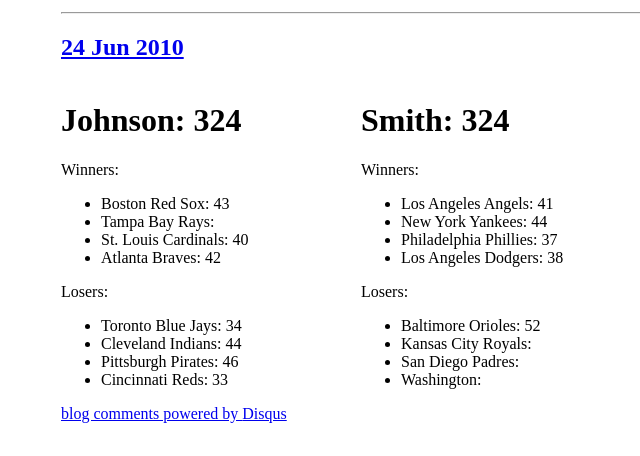
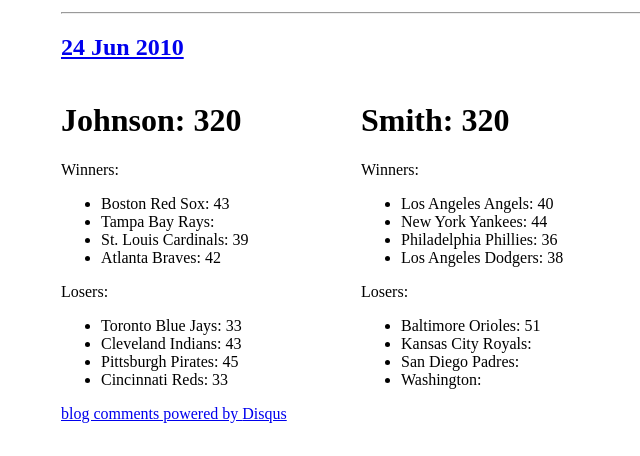
Before and after one commit to travisj/thebet, a Jekyll site: the page built from _posts/2010-06-24-Results.markdown, in a window 1280 px wide. Shown: the part 247-703 px from the top of the page, without its empty margins (279-919 px from the left). Built offline with Jekyll 4.4.1, drawn with Linux system fonts in a browser that asks for light colours; nearby versions of some CDN libraries; Markdown is read by kramdown in place of the engine named in the settings; comment, search, counter and statistics services are not loaded.

Commit message:
adding todays results

```diff
--- a/_posts/2010-06-24-Results.markdown
+++ b/_posts/2010-06-24-Results.markdown
@@ -1,21 +1,21 @@
 ---
 layout: post
-johnson: 324
-smith: 324
-tor: 34
-cle: 44
+johnson: 320
+smith: 320
+tor: 33
+cle: 43
 bos: 43
 tb: 42
-pit: 46
+pit: 45
 cin: 33
-stl: 40
+stl: 39
 atl: 42
-bal: 52
+bal: 51
 kc: 43
 nyy: 44
-laa: 41
+laa: 40
 sd: 29
-wsh: 40
-phi: 37
+wsh: 39
+phi: 36
 lad: 38
 ---
```
